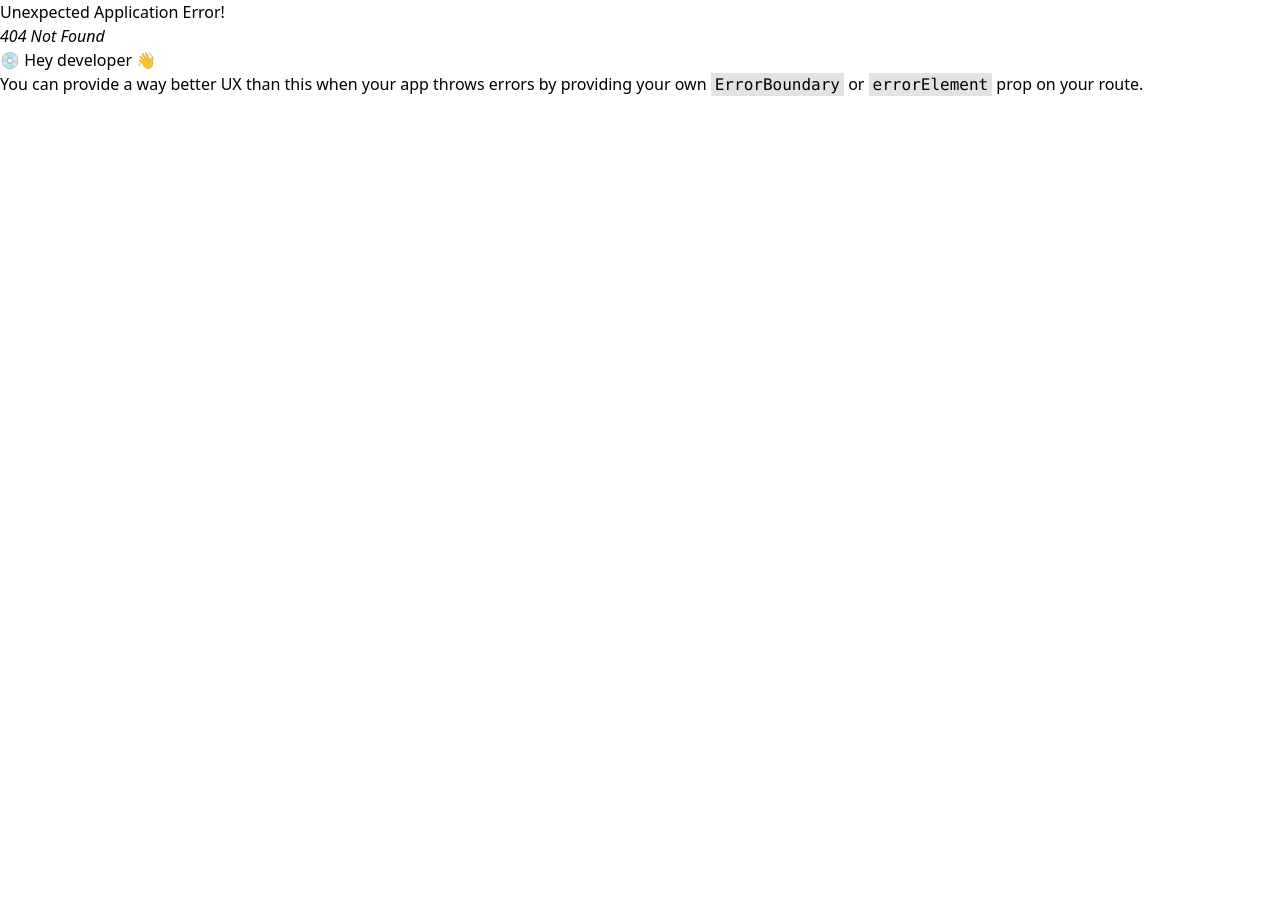
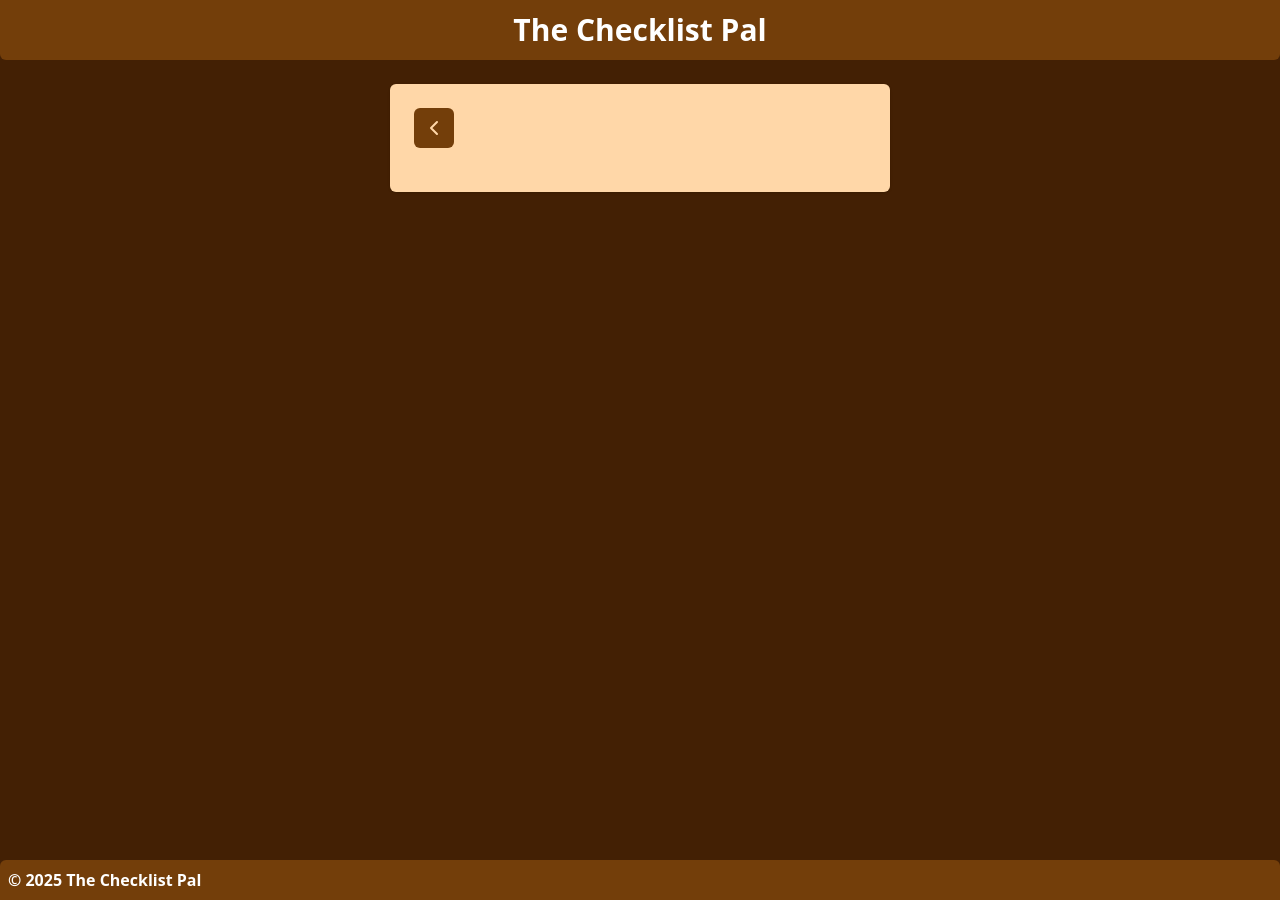
Before and after one commit to HJacobi1/TheChecklistPal, a React (Vite) app: page /TheChecklistPal/TaskDetails in a window 1280 px wide. Before the commit this address had no page. Before the commit the page ends 800 px from the top, so only its background shows below. Built offline with nearby package versions, Linux system fonts and the light colour scheme.

Commit message:
Added deploy to github pages

```diff
--- a/src/components/Tasks.jsx
+++ b/src/components/Tasks.jsx
@@ -10,7 +10,7 @@ function Tasks({ tasks, onTaskClick, onTaskDelete }) {
     query.set("title", task.title);
     query.set("description", task.description);
 
-    navigate(`/TaskDetails?${query.toString()}`);
+    navigate(`/TheChecklistPal/TaskDetails?${query.toString()}`);
   }
 
   return (
--- a/src/main.jsx
+++ b/src/main.jsx
@@ -7,11 +7,11 @@ import { createBrowserRouter, RouterProvider } from "react-router-dom";
 
 const router = createBrowserRouter([
   {
-    path: "/",
+    path: "/TheChecklistPal",
     element: <App />,
   },
   {
-    path: "TaskDetails/",
+    path: "/TheChecklistPal/TaskDetails/",
     element: <TaskDetails />,
   },
 ]);
--- a/src/pages/TaskDetails.jsx
+++ b/src/pages/TaskDetails.jsx
@@ -16,7 +16,7 @@ function TaskDetails() {
         <section className="w-[500px] space-y-4 ">
           <div className="p-6 bg-orange-200 rounded-md shadow text-xl">
             <button
-              onClick={() => navigate("/")}
+              onClick={() => navigate("/TheChecklistPal")}
               className=" bg-yellow-900 text-orange-200 p-2 mr-5 mb-5 rounded-md hover:bg-yellow-950 hover:cursor-pointer transition-all duration-200"
             >
               <ChevronLeftIcon />
--- a/vite.config.js
+++ b/vite.config.js
@@ -5,4 +5,5 @@ import tailwindcss from "@tailwindcss/vite";
 // https://vitejs.dev/config/
 export default defineConfig({
   plugins: [react(), tailwindcss()],
+  base: "/TheChecklistPal",
 });
```
Also changed, not shown: package.json (+6 -2 lines), 1 other file (tests, documents, lock files or other folders).
